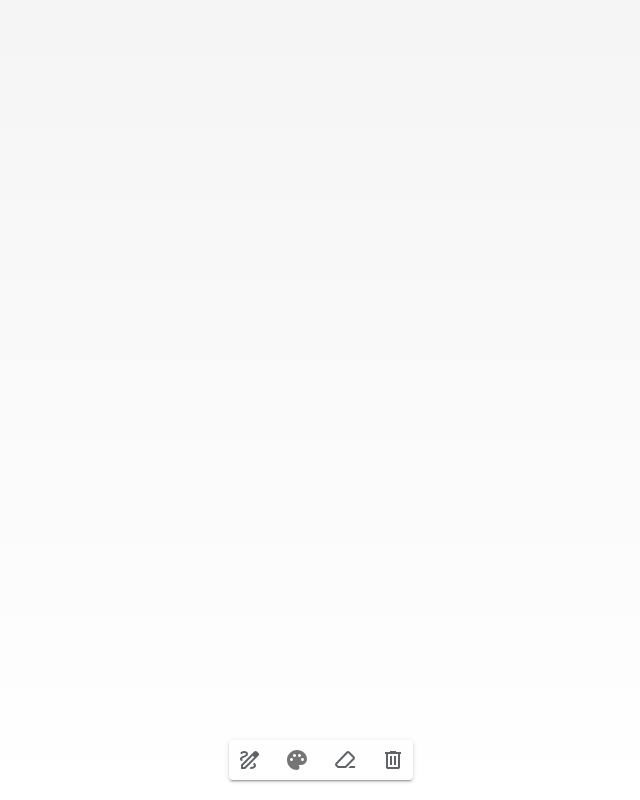
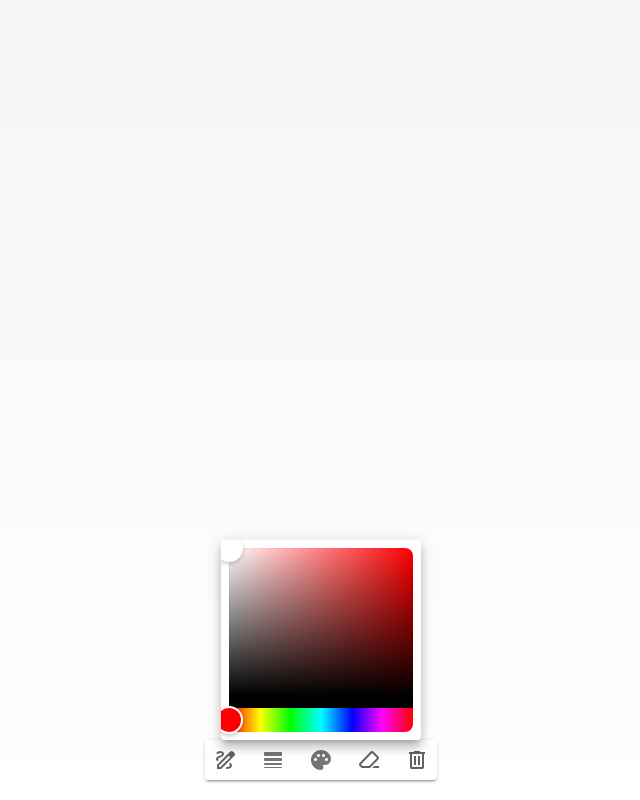
Before and after one commit to low-earth-orbit/konva-whiteboard, a Next.js app: page / in a window 1280 px wide. Both pictures are taken after a click on the button 664 px from the left and 760 px from the top of the page. Shown: the whole page, without its empty margins (319-959 px from the left). Built offline with nearby package versions, Linux system fonts and the light colour scheme.

Commit message:
Add line weight button and slider

```diff
--- a/components/Canvas.tsx
+++ b/components/Canvas.tsx
@@ -8,12 +8,14 @@ interface LineType {
   tool: string;
   points: number[];
   color: string;
+  strokeWidth: number;
 }
 
 export default function Canvas() {
   const [tool, setTool] = useState<string>("pen");
   const [lines, setLines] = useState<LineType[]>([]);
   const [color, setColor] = useState<string>("blue");
+  const [strokeWidth, setStrokeWidth] = useState<number>(5);
 
   const isDrawing = useRef<boolean>(false);
   const [stageSize, setStageSize] = useState<{
@@ -24,7 +26,15 @@ export default function Canvas() {
   const handleMouseDown = (e: any) => {
     isDrawing.current = true;
     const pos = e.target.getStage().getPointerPosition();
-    setLines([...lines, { tool, points: [pos.x, pos.y], color: color }]);
+    setLines([
+      ...lines,
+      {
+        tool,
+        points: [pos.x, pos.y],
+        color: color,
+        strokeWidth: strokeWidth,
+      },
+    ]);
   };
 
   const handleMouseMove = (e: any) => {
@@ -84,7 +94,7 @@ export default function Canvas() {
               key={i}
               points={line.points}
               stroke={line.color}
-              strokeWidth={5}
+              strokeWidth={line.strokeWidth}
               tension={0.5}
               lineCap="round"
               lineJoin="round"
@@ -100,6 +110,8 @@ export default function Canvas() {
         color={color}
         selectColor={setColor}
         resetCanvas={() => setLines([])}
+        strokeWidth={strokeWidth}
+        setStrokeWidth={setStrokeWidth}
       />
     </div>
   );
--- a/components/Toolbar.tsx
+++ b/components/Toolbar.tsx
@@ -1,35 +1,82 @@
 import EraserIcon from "./icons/EraserIcon";
 import DrawIcon from "./icons/DrawIcon";
 import DeleteIcon from "./icons/DeleteIcon";
-import { ButtonGroup, IconButton, Popover } from "@mui/material";
+import {
+  Box,
+  ButtonGroup,
+  IconButton,
+  Popover,
+  Slider,
+  SliderValueLabelProps,
+  Tooltip,
+} from "@mui/material";
 import PaletteIcon from "@mui/icons-material/Palette";
 import { HexColorPicker } from "react-colorful";
 import { useState } from "react";
+import LineWeightRoundedIcon from "@mui/icons-material/LineWeightRounded";
 
 type ToolbarProps = {
   selectTool: (tool: string) => void;
   resetCanvas: () => void;
   color: string;
   selectColor: (newColor: string) => void;
+  strokeWidth: number;
+  setStrokeWidth: (newWidth: number) => void;
 };
+
+function LineWeightSliderValueLabelComponent(props: SliderValueLabelProps) {
+  const { children, value } = props;
+
+  return (
+    <Tooltip enterTouchDelay={0} placement="top" title={value}>
+      {children}
+    </Tooltip>
+  );
+}
 
 function Toolbar({
   selectTool,
   resetCanvas,
   color,
   selectColor,
+  strokeWidth,
+  setStrokeWidth,
 }: ToolbarProps) {
-  const [anchorEl, setAnchorEl] = useState<HTMLButtonElement | null>(null);
+  // color picker
+  const [colorPickerAnchorEl, setColorPickerAnchorEl] =
+    useState<HTMLButtonElement | null>(null);
 
-  const handleClick = (event: React.MouseEvent<HTMLButtonElement>) => {
-    setAnchorEl(event.currentTarget);
+  const handleClickColorPickerButton = (
+    event: React.MouseEvent<HTMLButtonElement>
+  ) => {
+    setColorPickerAnchorEl(event.currentTarget);
   };
 
-  const handleClose = () => {
-    setAnchorEl(null);
+  const handleCloseColorPicker = () => {
+    setColorPickerAnchorEl(null);
   };
 
-  const open = Boolean(anchorEl);
+  const isColorPickerAnchorElOpen = Boolean(colorPickerAnchorEl);
+
+  // line weight
+  const [lineWeightAnchorEl, setLineWeightAnchorEl] =
+    useState<HTMLButtonElement | null>(null);
+
+  const handleClickLineWeightButton = (
+    event: React.MouseEvent<HTMLButtonElement>
+  ) => {
+    setLineWeightAnchorEl(event.currentTarget);
+  };
+
+  const handleCloseLineWeightSlider = () => {
+    setLineWeightAnchorEl(null);
+  };
+
+  const handleChangeStrokeWidth = (value: number) => {
+    setStrokeWidth(value);
+  };
+
+  const isLineWeightSliderAnchorElOpen = Boolean(lineWeightAnchorEl);
 
   return (
     <div className="absolute bottom-5 left-1/2 transform -translate-x-1/2 ">
@@ -42,8 +89,19 @@ function Toolbar({
           <DrawIcon />
         </IconButton>
 
+        {/* line weight */}
+        <IconButton
+          aria-label="change line weight"
+          onClick={handleClickLineWeightButton}
+        >
+          <LineWeightRoundedIcon />
+        </IconButton>
+
         {/* color picker */}
-        <IconButton aria-label="open color palette" onClick={handleClick}>
+        <IconButton
+          aria-label="open color palette"
+          onClick={handleClickColorPickerButton}
+        >
           <PaletteIcon />
         </IconButton>
 
@@ -57,9 +115,9 @@ function Toolbar({
 
       <Popover
         id="colorPickerPopover"
-        open={open}
-        anchorEl={anchorEl}
-        onClose={handleClose}
+        open={isColorPickerAnchorElOpen}
+        anchorEl={colorPickerAnchorEl}
+        onClose={handleCloseColorPicker}
         anchorOrigin={{
           vertical: "top",
           horizontal: "center",
@@ -69,7 +127,36 @@ function Toolbar({
           horizontal: "center",
         }}
       >
-        <HexColorPicker className="p-1" color={color} onChange={selectColor} />
+        <HexColorPicker className="p-2" color={color} onChange={selectColor} />
+      </Popover>
+
+      <Popover
+        id="lineWeightPopover"
+        open={isLineWeightSliderAnchorElOpen}
+        anchorEl={lineWeightAnchorEl}
+        onClose={handleCloseLineWeightSlider}
+        anchorOrigin={{
+          vertical: "top",
+          horizontal: "center",
+        }}
+        transformOrigin={{
+          vertical: "bottom",
+          horizontal: "center",
+        }}
+      >
+        <Box sx={{ width: 200 }} className="p-2">
+          <Slider
+            valueLabelDisplay="auto"
+            max={100}
+            min={1}
+            slots={{
+              valueLabel: LineWeightSliderValueLabelComponent,
+            }}
+            aria-label="custom thumb label"
+            value={strokeWidth}
+            onChange={(_, value) => handleChangeStrokeWidth(value as number)}
+          />
+        </Box>
       </Popover>
     </div>
   );
```
